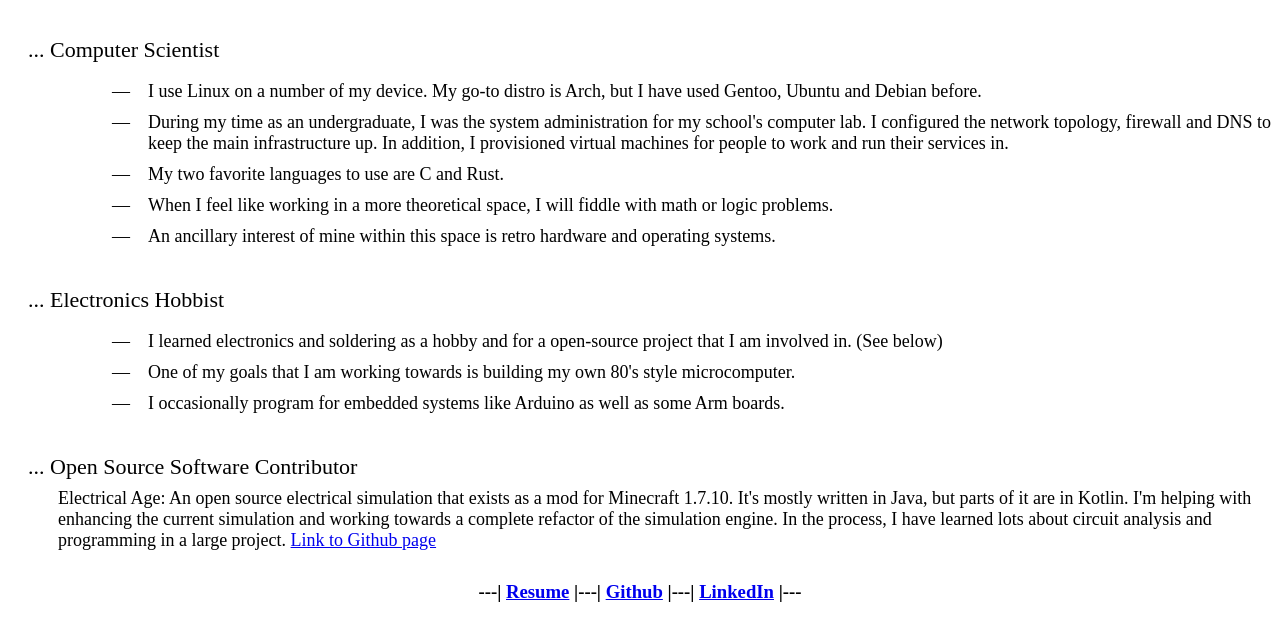
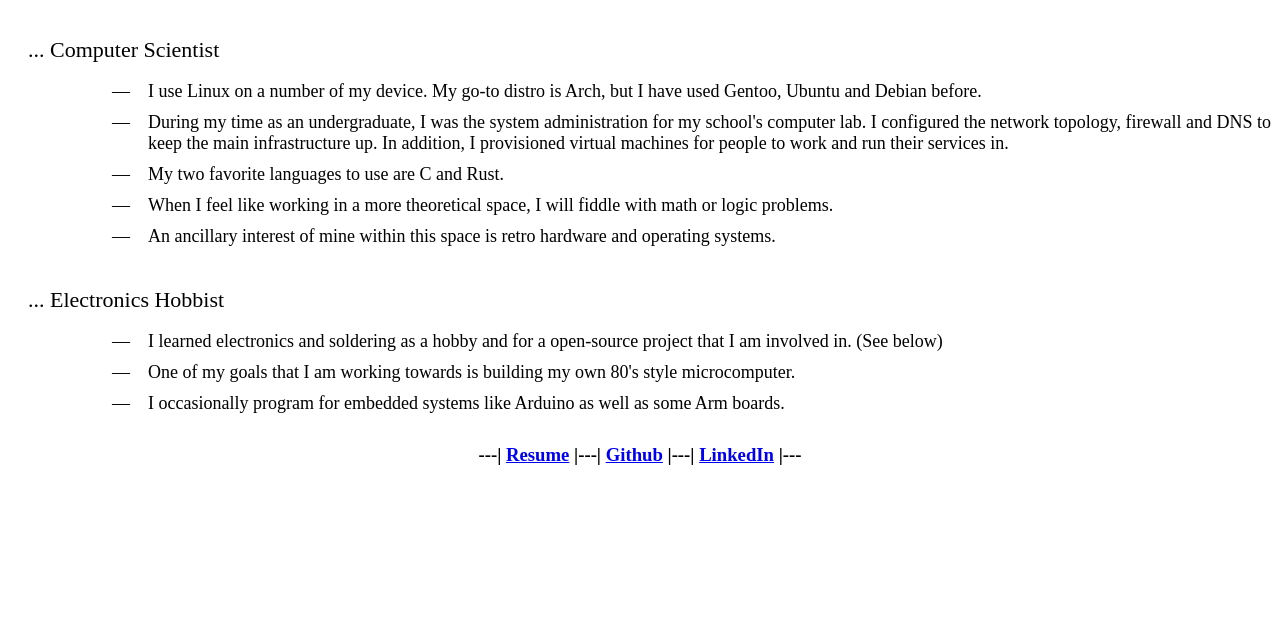
Before and after one commit to Caeleron/Caeleron.github.io, a plain HTML site: page index.html in a window 1280 px wide. Shown: the part 114-754 px from the top of the page. Drawn offline with Linux system fonts and the light colour scheme.

Commit message:
Update index.html

```diff
--- a/index.html
+++ b/index.html
@@ -61,9 +61,6 @@
 				<li>One of my goals that I am working towards is building my own 80's style microcomputer.</li>
 				<li>I occasionally program for embedded systems like Arduino as well as some Arm boards.</li>
 				</ul></li>
-			<dt>... Open Source Software Contributor</dt>
-			<dd>Electrical Age: An open source electrical simulation that exists as a mod for Minecraft 1.7.10. It's mostly written in Java, but parts of it are in Kotlin. I'm helping with enhancing the current simulation and working towards a complete refactor of the simulation engine. In the process, I have learned lots about circuit analysis and programming in a large project. <a href="https://github.com/jrddunbr/ElectricalAge">Link to Github page</a
-			></dd>
 		</dl>
 			<div style="margin: 30px"></div>
 			<h3>
```
